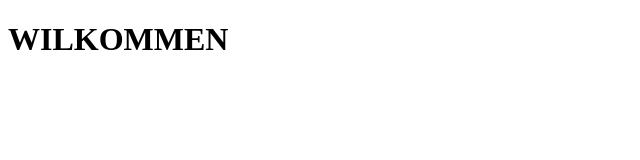
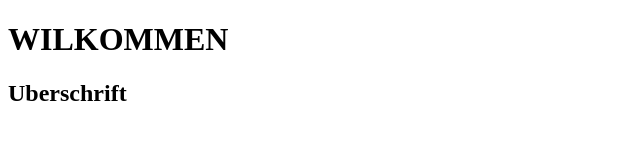
Before and after one commit to MCMCoding/project1, a plain HTML site: page index.html in a window 1280 px wide. Shown: the whole page, without its empty margins (0-640 px from the left). Drawn offline with Linux system fonts and the light colour scheme.

Commit message:
h2 überschrift hinzugefügt

```diff
--- a/index.html
+++ b/index.html
@@ -5,5 +5,6 @@
   </HEAD>
   <BODY>
     <h1>WILKOMMEN</h1>
+    <h2>Uberschrift</h2>
   </BODY>
 </HTML>
```
